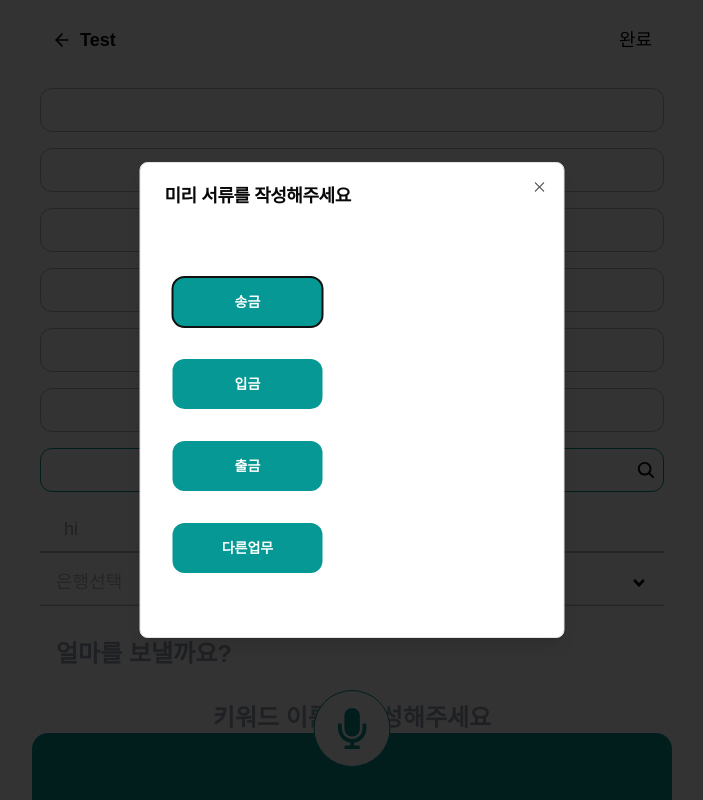
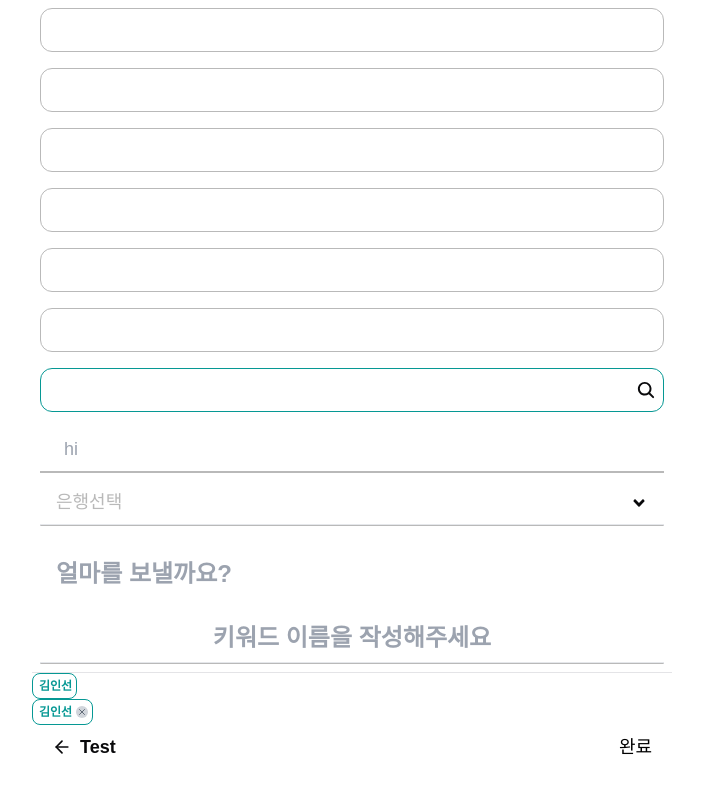
Before and after one commit to KeywordHanaro/KeywordHanaro_FE, a Next.js app: page /comps-test in a window 1280 px wide. Shown: the top 800 px of the page, without its empty margins (288-991 px from the left). Built offline with nearby package versions, Linux system fonts and the light colour scheme.

Commit message:
[design] header component design fix

```diff
--- a/app/comps-test/page.tsx
+++ b/app/comps-test/page.tsx
@@ -52,7 +52,6 @@ export default function CompsTestPage() {
 
   return (
     <>
-      <Header text={'Test'} />
       <div>
         <form>
           <DefaultInputRef
@@ -109,37 +108,7 @@ export default function CompsTestPage() {
           onRemove={() => alert('x')}
         />
       </div>
-      <div className='relative'>
-        <MicRef ref={micRef} />
-      </div>
-      <div className='mt-4 flex flex-row gap-3'>
-        <ColorChip color='grey'>Grey</ColorChip>
-        <ColorChip color='pink'>Pink</ColorChip>
-        <ColorChip color='green'>Green</ColorChip>
-        <ColorChip color='yellow'>Yellow</ColorChip>
-        <ColorChip color='blue'>Blue</ColorChip>
-      </div>
-      <div className='mt-4'>
-        <CheckBox checked={isChecked} onChange={setIsChecked} />
-      </div>
-      <div className='mt-4 mb-4'>
-        <UserCheckBox checked={userChecked} onChange={setUserChecked} />
-      </div>
-      <div className='flex'>
-        <Modal
-          open={isopen}
-          onChange={closeModal}
-          title='미리 서류를 작성해주세요'
-        >
-          <div></div>
-          <div className='grid gap-4 py-4'>
-            <Button>송금</Button>
-            <Button>입금</Button>
-            <Button>출금</Button>
-            <Button>다른업무</Button>
-          </div>
-        </Modal>
-      </div>
+      <Header text={'Test'} />
     </>
   );
 }
--- a/components/atoms/Header.tsx
+++ b/components/atoms/Header.tsx
@@ -1,7 +1,7 @@
 import { ArrowLeft } from 'lucide-react';
 
 type HeaderProps = {
-  text?: string;
+  text: string;
   showBackButton?: boolean;
   onBack?: () => void;
   showActionButton?: boolean;
@@ -18,10 +18,10 @@ export default function Header({
   onAction,
 }: HeaderProps) {
   return (
-    <div className='flex justify-center items-center w-full h-20 bg-white'>
+    <div className='flex justify-center items-center bg-white px-[20px] py-[11.5px] max-h-[44px]'>
       {/* 뒤로 가기 버튼 */}
       {showBackButton && (
-        <button className='pl-[20px] pr-[8px]' onClick={onBack}>
+        <button className='pr-[8px]' onClick={onBack}>
           <ArrowLeft size={20} />
         </button>
       )}
@@ -33,7 +33,7 @@ export default function Header({
       {showActionButton && (
         <button
           onClick={onAction}
-          className='text-[18px] text-black text-right px-[20px]'
+          className='text-[18px] text-black text-right'
         >
           {actionLabel}
         </button>
```
